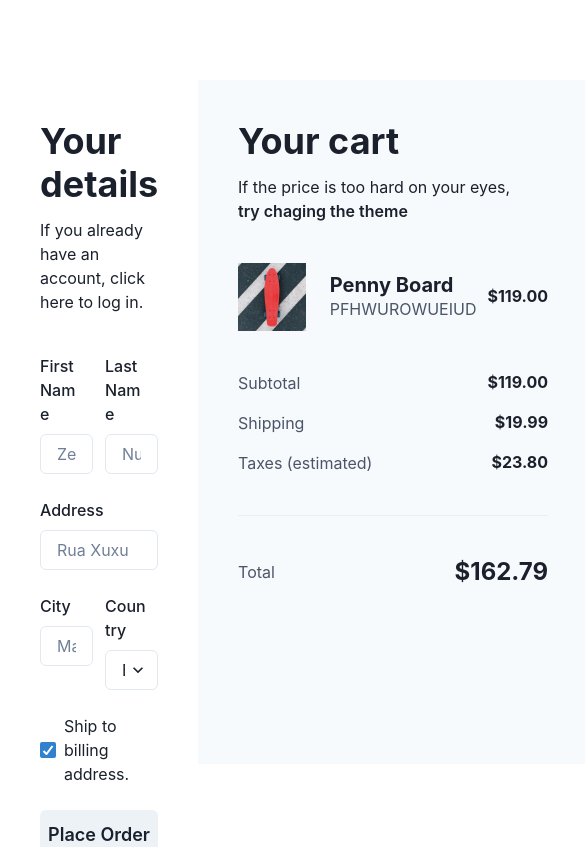
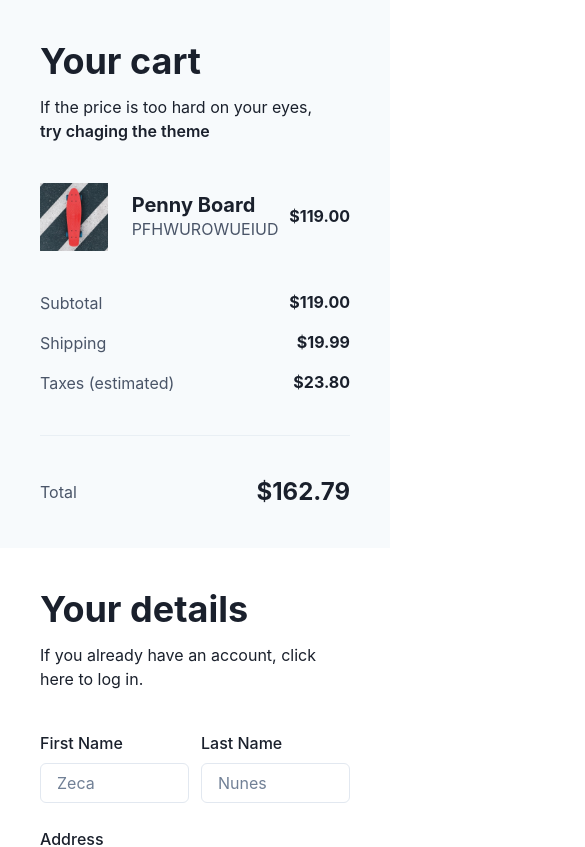
Before and after one commit to EnriqueIzel2/chakra-with-ts, a React (Create React App) app: page / in a window 390 px wide. Shown: the top 847 px of the page, 585 px wide, since content can reach past the window. Built offline with nearby package versions, Linux system fonts and the light colour scheme.

Commit message:
feat: add props for responsivity

```diff
--- a/src/App.tsx
+++ b/src/App.tsx
@@ -8,7 +8,10 @@
   return (
     <ChakraProvider>
       <Container maxWidth="container.xl" padding={0}>
-        <Flex h="100vh" py={20}>
+        <Flex
+          h={{ base: "auto", md:"100vh" }}
+          py={[0, 10, 20]}
+          direction={{ base: 'column-reverse', md: "row"}} >
           <Details />
           <Cart />
         </Flex>
```
